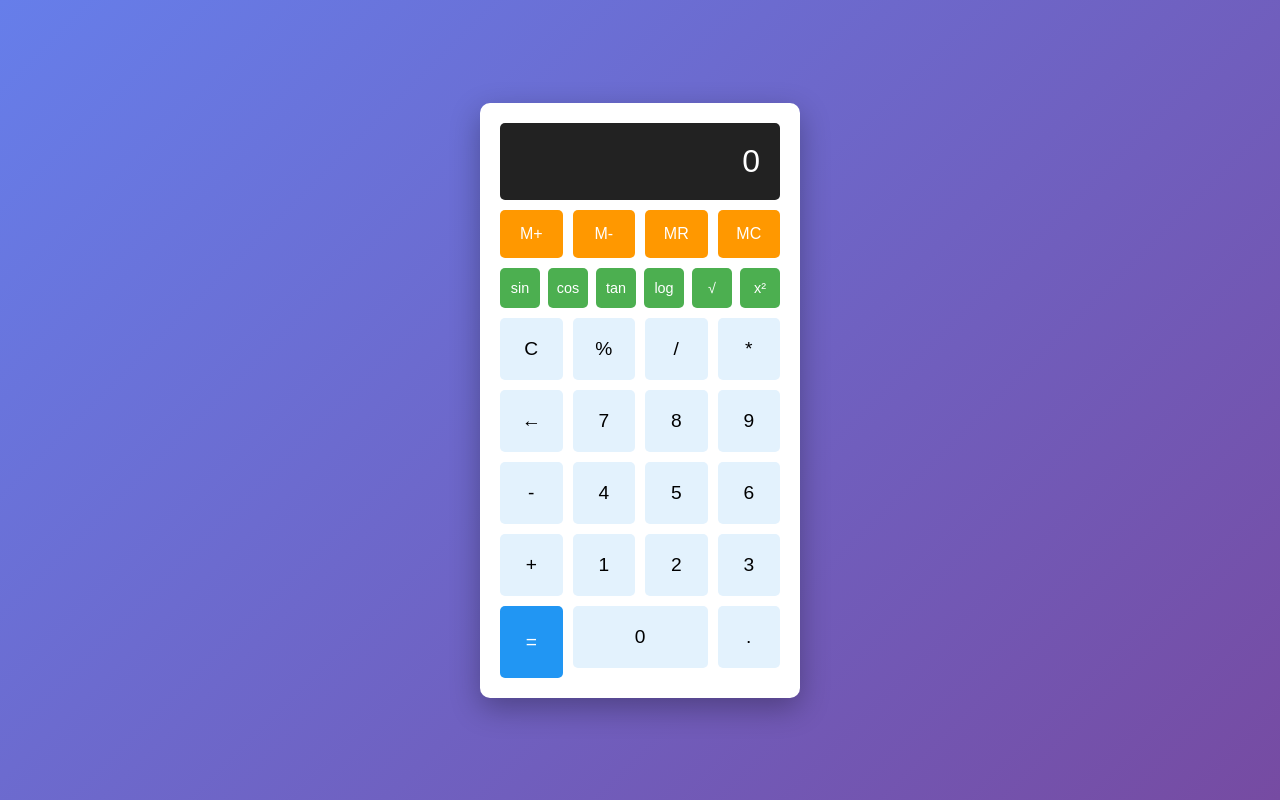
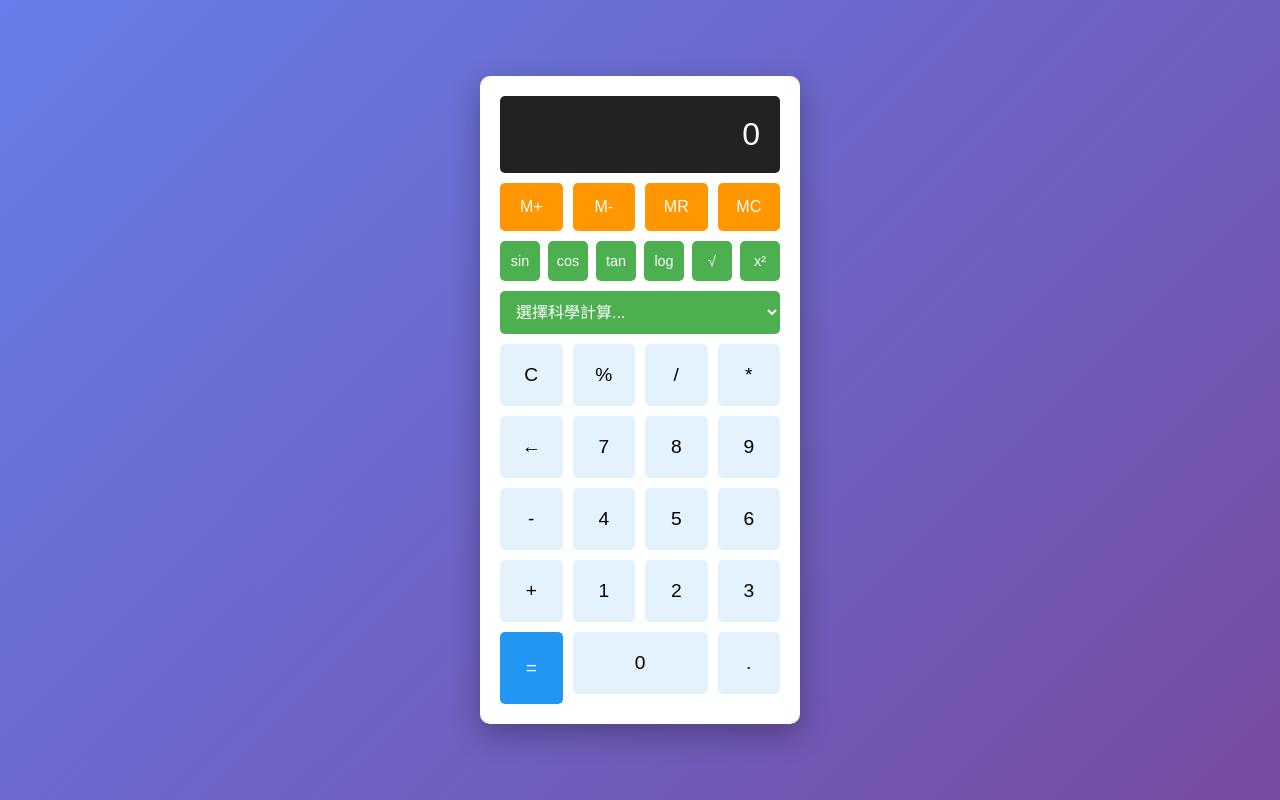
Before and after one commit to Hrouko/calculator-app, a plain HTML site: page index.html in a window 1280 px wide. Drawn offline with Linux system fonts and the light colour scheme.

Commit message:
Add scientific calculator - dropdown style (v2)

```diff
--- a/index.html
+++ b/index.html
@@ -22,6 +22,18 @@
         <button onclick="scientificCalc('log')">log</button>
         <button onclick="scientificCalc('sqrt')">√</button>
         <button onclick="scientificCalc('pow')">x²</button>
+    </div>
+
+        <div class="scientific-dropdown">
+        <select id="scientificOp" onchange="applyScientificOp()">
+            <option value="">選擇科學計算...</option>
+            <option value="sin">sin (正弦)</option>
+            <option value="cos">cos (餘弦)</option>
+            <option value="tan">tan (正切)</option>
+            <option value="log">log (對數)</option>
+            <option value="sqrt">√ (平方根)</option>
+            <option value="pow">x² (平方)</option>
+        </select>
     </div>
 
         <div class="buttons">
--- a/script.js
+++ b/script.js
@@ -138,3 +138,51 @@ function scientificCalc(operation) {
         }, 1500);
     }
 }
+
+function applyScientificOp() {
+    let select = document.getElementById('scientificOp');
+    let operation = select.value;
+
+    if (!operation) return;
+
+    try {
+        let value = eval(currentInput);
+        let result;
+
+        switch(operation) {
+            case 'sin':
+                result = Math.sin(value * Math.PI / 180);
+                break;
+            case 'cos':
+                result = Math.cos(value * Math.PI / 180);
+                break;
+            case 'tan':
+                result = Math.tan(value * Math.PI / 180);
+                break;
+            case 'log':
+                result = Math.log10(value);
+                break;
+            case 'sqrt':
+                result = Math.sqrt(value);
+                break;
+            case 'pow':
+                result = Math.pow(value, 2);
+                break;
+            default:
+                result = value;
+        }
+
+        currentInput = result.toString();
+        updateDisplay();
+
+        // 重置選單
+        select.value = '';
+    } catch (error) {
+        currentInput = 'Error';
+        updateDisplay();
+        setTimeout(() => {
+            currentInput = '0';
+            updateDisplay();
+        }, 1500);
+    }
+}
--- a/style.css
+++ b/style.css
@@ -112,3 +112,27 @@ button:hover {
 .scientific-buttons button:hover {
     background: #45a049;
 }
+
+.scientific-dropdown {
+    margin-bottom: 10px;
+}
+
+.scientific-dropdown select {
+    width: 100%;
+    padding: 12px;
+    font-size: 1em;
+    background: #4caf50;
+    color: white;
+    border: none;
+    border-radius: 5px;
+    cursor: pointer;
+}
+
+.scientific-dropdown select:focus {
+    outline: 2px solid #45a049;
+}
+
+.scientific-dropdown option {
+    background: white;
+    color: #333;
+}
```
